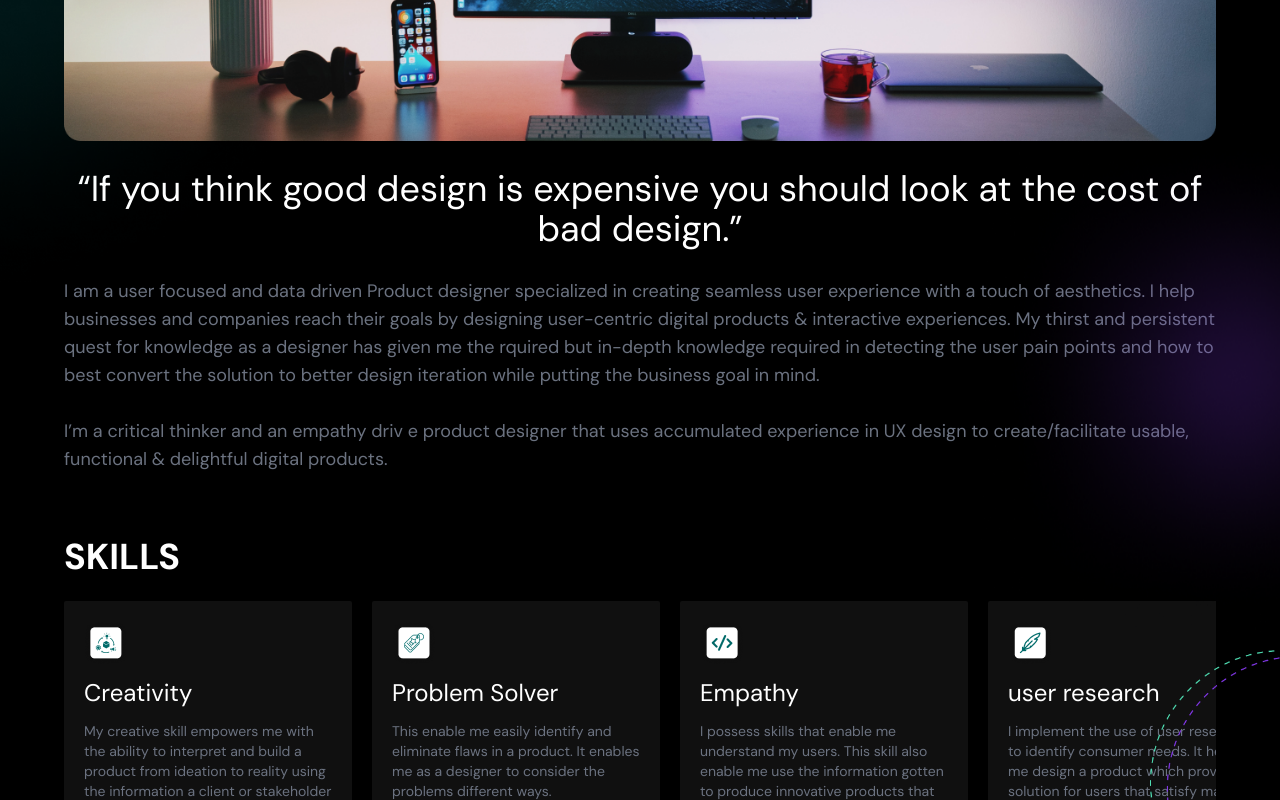
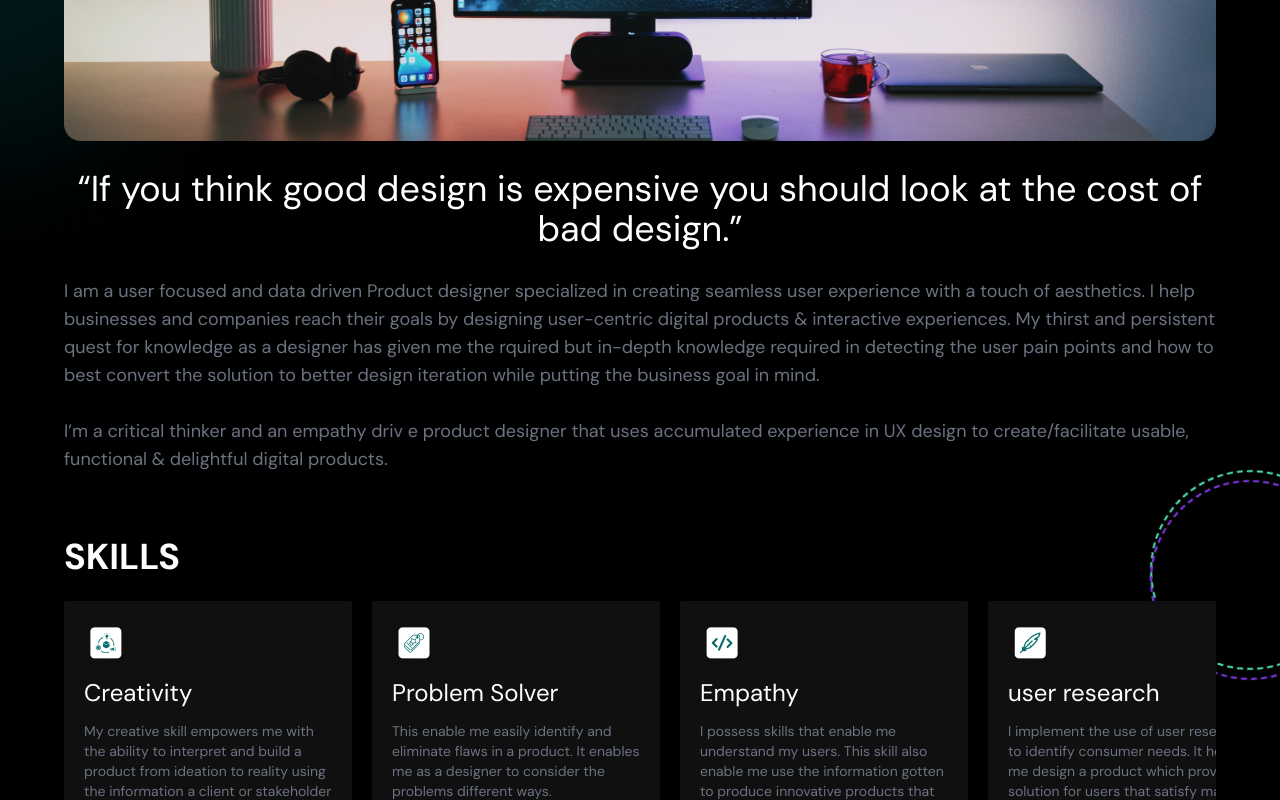
Before and after one commit to codeAmbivert/hemperor-portfolio, a Next.js app: page /about in a window 1280 px wide. Shown: the part 280-1080 px from the top of the page. Built offline with nearby package versions, Linux system fonts and the light colour scheme.

Commit message:
included a spiraling div

```diff
--- a/components/AboutCard.jsx
+++ b/components/AboutCard.jsx
@@ -1,6 +1,6 @@
 const SkillsCard = ({ src, skillName, aboutSkill }) => {
   return (
-    <div className="bg-[#101010] w-60 h-60 lg:h-72 lg:w-72 p-5 mr-5 rounded-sm border-b border-b-[#8338EA]">
+    <div className="bg-[#101010] w-60 h-60 lg:h-72 lg:w-72 p-5 mr-5 rounded-sm border-b border-b-[#8338EA] z-20">
       <div className="">
         <img src={src} className="" alt="project image" />
       </div>
--- a/components/Layout.jsx
+++ b/components/Layout.jsx
@@ -1,9 +1,27 @@
+import { useRouter } from "next/router";
 import Connect from "./Connect";
 import ConnectEllipse from "./ConnectEllipse";
 import Footer from "./Footer";
 import Navbar from "./Navbar";
 
 const Layout = ({ children }) => {
+  const router = useRouter();
+  let spiralDivStyling1;
+  let spiralDivStyling2;
+  if (router.asPath === "/") {
+    spiralDivStyling1 =
+      "top-[1100px] md:top-[710px] lg:top-[930px] w-[70px] lg:w-[130px] right-[0] absolute";
+    spiralDivStyling2 =
+      "top-[1110px] md:top-[710px] lg:top-[940px] w-[70px] lg:w-[130px] right-[0] absolute";
+  } else if (router.asPath === "/about") {
+    spiralDivStyling1 =
+      "top-[640px] md:top-[650px] lg:top-[750px] w-[70px] md:w-[95px] lg:w-[130px] right-[0] absolute";
+    spiralDivStyling2 =
+      "top-[650px] md:top-[660px] lg:top-[760px] w-[70px] md:w-[95px] lg:w-[130px] right-[0] absolute";
+  } else {
+    spiralDivStyling1 = "hidden";
+    spiralDivStyling2 = "hidden";
+  }
   return (
     <div className="flex flex-col">
       <Navbar />
@@ -14,19 +32,11 @@ const Layout = ({ children }) => {
         <ConnectEllipse
           className={`hidden md:block md:top-[-300px] md:w-[700px] left-[300px] absolute`}
         />
-        <div
-          className={`top-[700px] md:top-[400px] w-[300px] right-[0] absolute`}
-        >
-          <img
-            src="/purple ellipse.png"
-            className="h-full w-full"
-            alt="ellipse"
-          />
+        <div className={`${spiralDivStyling1}`}>
+          <div className="spiral-div" id="first"></div>
         </div>
-        <div
-          className={`top-[1130px] md:top-[710px] lg:top-[930px] w-[80px] lg:w-[130px] right-[0] absolute`}
-        >
-          <img src="/aesthetics.png" className="h-full w-full" alt="ellipse" />
+        <div className={`${spiralDivStyling2}`}>
+          <div className="spiral-div" id="second"></div>
         </div>
         {children}
         <Connect />
--- a/components/Navbar.jsx
+++ b/components/Navbar.jsx
@@ -11,7 +11,7 @@ const Navbar = () => {
   };
 
   return (
-    <nav className="w-full fixed bg-black/80 py-6 z-50">
+    <nav className="w-full fixed bg-black/80 py-6 z-[50]">
       <div className="w-[90vw] mx-auto">
         <div className="flex justify-between">
           <h1 className="text-2xl">DesignHemperor</h1>
--- a/components/ProjectCard.jsx
+++ b/components/ProjectCard.jsx
@@ -1,12 +1,14 @@
 const projectCard = ({ src, projectName, aboutProject }) => {
   return (
-    <div className="bg-gray-600 hover:bg-gradient-to-b from-[#8338EA] to-[#50DFB4] p-[0.1rem] w-64 lg:w-[19rem] lg:h-[19rem] mr-5 ">
+    <div className="z-20 bg-gray-600 hover:bg-gradient-to-b from-[#8338EA] to-[#50DFB4] p-[0.1rem] w-64 lg:w-[19rem] lg:h-[19rem] mr-5 ">
       <div className="bg-black h-full w-full p-5">
         <div className="h-10 w-10">
           <img src={src} className="h-full w-full" alt="project card image" />
         </div>
         <h2 className="uppercase my-4 lg:text-xl">{projectName}</h2>
-        <div className="text-xs lg:text-sm text-gray-500 mb-3  lg:mb-5">{aboutProject}</div>
+        <div className="text-xs lg:text-sm text-gray-500 mb-3  lg:mb-5">
+          {aboutProject}
+        </div>
         <div className="flex hover:text-gradient-to-b from-[#8338EA] to-[#50DFB4]">
           Check it out{" "}
           <span>
--- a/pages/index.js
+++ b/pages/index.js
@@ -81,7 +81,7 @@ export default function Home() {
           <h1 className="uppercase text-4xl font-bold mb-6 lg:text-5xl">
             Projects
           </h1>
-          <div className="overflow-x-scroll">
+          <div className="overflow-x-scroll z-10">
             <div className="flex w-fit">
               {projectDetails.map((eachProject, index) => {
                 return (
--- a/styles/globals.css
+++ b/styles/globals.css
@@ -32,3 +32,35 @@ body {
 .hover:hover:before {
   opacity: 1;
 }
+
+.spiral-div {
+  width: 200px;
+  height: 200px;
+  border-radius: 50%;
+}
+#first {
+  border: 2px dashed #50dfb4;
+  animation: spiral 30s infinite linear;
+}
+#second {
+  border: 2px dashed #8338ea;
+  animation: spiral2 30s infinite linear;
+}
+
+@keyframes spiral {
+  0% {
+    transform: rotate(360deg);
+  }
+  100% {
+    border-width: 2px;
+    /* border-width: 20px; */
+  }
+}
+@keyframes spiral2 {
+  0% {
+    border-width: 2px;
+  }
+  100% {
+    transform: rotate(360deg);
+  }
+}
```
